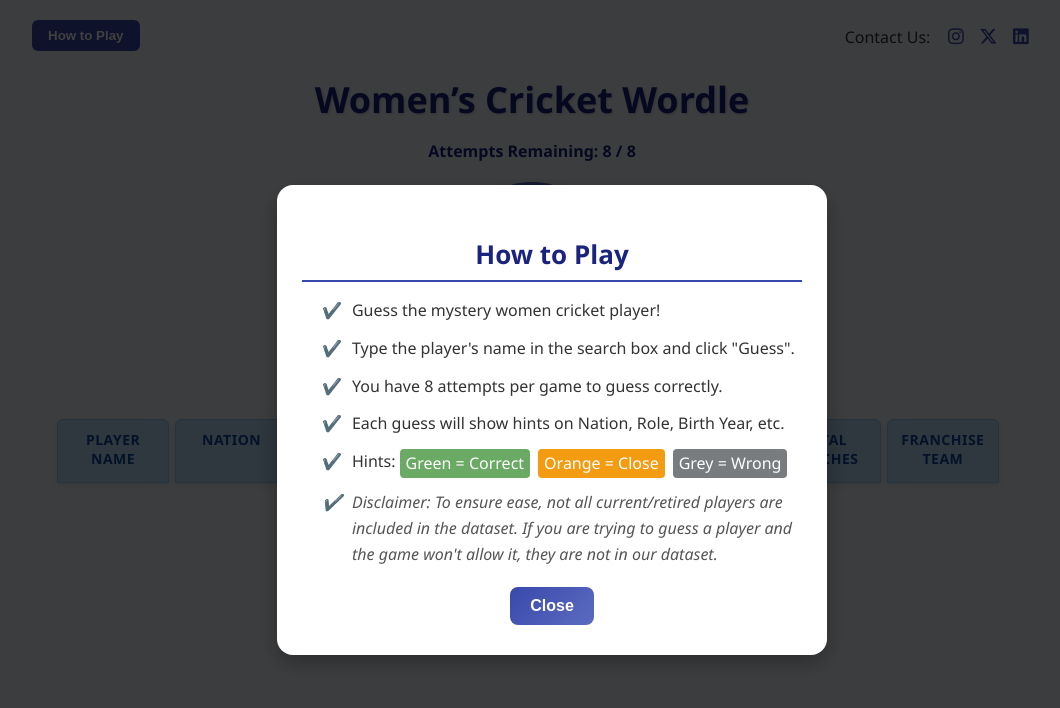
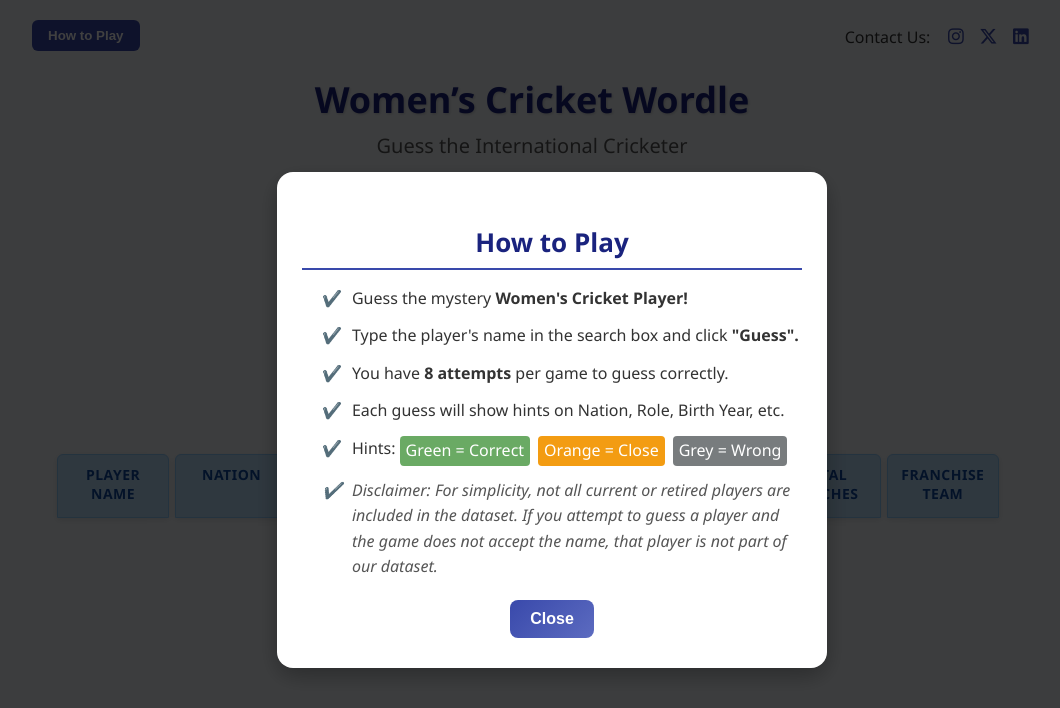
Before and after one commit to nikhilng99/cricket-wordle, a React (Vite) app: page / in a window 1280 px wide. Both pictures are taken after a click on the button "How to Play". Shown: the top 708 px of the page, without its empty margins (108-1168 px from the left). Built offline with nearby package versions, Linux system fonts and the light colour scheme.

Commit message:
Page updates

```diff
--- a/src/App.jsx
+++ b/src/App.jsx
@@ -10,7 +10,7 @@ import '@fortawesome/fontawesome-free/css/all.min.css';
 
 const MAX_ATTEMPTS = 8;
 const MAX_GAMES_PER_DAY = 3;
-const DISABLE_LIMIT = true;
+const DISABLE_LIMIT = false;
 
 function App() {
   const [mysteryPlayer, setMysteryPlayer] = useState(null);
@@ -22,6 +22,8 @@ function App() {
   const [showHowToPlay, setShowHowToPlay] = useState(false);
   const [gamesPlayedToday, setGamesPlayedToday] = useState(0);
   const [timeUntilReset, setTimeUntilReset] = useState("");
+  const [hideLimitMessage, setHideLimitMessage] = useState(false);
+
 
   const inputRef = useRef(null);
 
@@ -82,8 +84,11 @@ function App() {
   };
 
   const handleGuess = (guessName) => {
-    if (showPlayer || guesses.length >= MAX_ATTEMPTS) return;
-    if (!DISABLE_LIMIT && gamesPlayedToday >= MAX_GAMES_PER_DAY) return;
+      // 🚨 Stop and show overlay if daily limit reached
+    if (!DISABLE_LIMIT && gamesPlayedToday >= MAX_GAMES_PER_DAY) {
+        setHideLimitMessage(false); // ensure overlay is visible again
+        return;
+    }
 
     const player = players.find(p => p.name.toLowerCase() === guessName.toLowerCase());
     if (!player) return alert("Player not found!");
@@ -112,7 +117,8 @@ function App() {
   if (!mysteryPlayer) return <div>Loading...</div>;
 
   const attemptsRemaining = MAX_ATTEMPTS - guesses.length;
-  const limitReached = !DISABLE_LIMIT && gamesPlayedToday >= MAX_GAMES_PER_DAY;
+  const limitReached = !DISABLE_LIMIT && gamesPlayedToday >= MAX_GAMES_PER_DAY && !hideLimitMessage;
+
 
   return (
     <div className="container">
@@ -133,15 +139,16 @@ function App() {
 
       {/* Title */}
       <h1>Women’s Cricket Wordle</h1>
+      <h2 className="subtitle">Guess the International Cricketer</h2>
 
       {showHowToPlay && (
         <div className="overlay-message" onClick={() => setShowHowToPlay(false)}>
           <div className="how-to-play-content" onClick={(e) => e.stopPropagation()}>
             <h2>How to Play</h2>
             <ul>
-              <li>Guess the mystery women cricket player!</li>
-              <li>Type the player's name in the search box and click "Guess".</li>
-              <li>You have 8 attempts per game to guess correctly.</li>
+              <li>Guess the mystery&nbsp; <strong> Women's Cricket Player!</strong></li>
+              <li>Type the player's name in the search box and click&nbsp; <strong>"Guess".</strong></li>
+              <li>You have <strong>&nbsp;8 attempts</strong>&nbsp;per game to guess correctly.</li>
               <li>Each guess will show hints on Nation, Role, Birth Year, etc.</li>
               <li>
                   Hints:
@@ -150,8 +157,8 @@ function App() {
                   <span style={{ backgroundColor: '#787c7e', color: 'white', padding: '2px 6px', margin: '0 4px', borderRadius: '4px' }}>Grey = Wrong</span>
               </li>
               <li style={{ color: "#555", fontStyle: "italic" }}>
-                Disclaimer: To ensure ease, not all current/retired players are included in the dataset.
-                If you are trying to guess a player and the game won't allow it, they are not in our dataset.
+                  Disclaimer: For simplicity, not all current or retired players are included in the dataset.
+                  If you attempt to guess a player and the game does not accept the name, that player is not part of our dataset.
               </li>
 
             </ul>
@@ -161,10 +168,20 @@ function App() {
       )}
 
       {limitReached ? (
-        <div className="overlay-message">
-          <h2>You've played {MAX_GAMES_PER_DAY} games today!</h2>
-          <p>Next mystery player will be available in: <strong>{timeUntilReset}</strong></p>
-        </div>
+            <div className="overlay-message">
+              <p className="limit-text">
+                <strong>You've played {MAX_GAMES_PER_DAY} games today!</strong>
+              </p>
+              <p className="limit-text">
+                Next mystery player will be available in: <strong>{timeUntilReset}</strong>
+              </p>
+              <button
+                className="close-overlay-button"
+                onClick={() => setHideLimitMessage(true)}
+              >
+                Close ✖
+              </button>
+            </div>
       ) : (
         <>
           <div className="attempts-info">
--- a/src/components/ShareModal.css
+++ b/src/components/ShareModal.css
@@ -46,13 +46,15 @@
 }
 
 .copy-btn {
-  background-color: #6aaa64; /* green */
-  color: #fff;
+  background: linear-gradient(135deg, #3949ab, #5c6bc0);
+  color: white;
+  box-shadow: 0 2px 6px rgba(0, 0, 0, 0.15);
 }
 
 .copy-btn:hover {
-  background-color: #51924d;
+  transform: translateY(-2px);
 }
+
 
 .close-btn {
   background-color: #787c7e; /* grey */
--- a/src/components/ShareModal.jsx
+++ b/src/components/ShareModal.jsx
@@ -54,7 +54,7 @@ function ShareModal({ show, onClose, guesses, mysteryPlayer, maxAttempts = 8 })
   const copyToClipboard = () => {
     navigator.clipboard.writeText(shareText).then(() => {
       setCopied(true);
-      setTimeout(() => setCopied(false), 1500);
+      setTimeout(() => setCopied(false), 3000);
     });
   };
 
--- a/src/index.css
+++ b/src/index.css
@@ -279,7 +279,7 @@ footer a:hover {
 }
 
 footer .developer-credit {
-  margin-left: 10px;
+  margin-left: 5px;
   font-weight: bold;
 }
 
@@ -413,3 +413,61 @@ footer .developer-credit {
   color: #d32f2f;
   text-align: center;
 }
+.overlay-message {
+  text-align: center;      /* Center all text */
+  padding: 20px;
+}
+
+.limit-text {
+  margin: 8px 0;           /* Small space between the lines */
+  font-size: 18px;
+  color: #333;
+}
+
+.overlay-message {
+  position: fixed;
+  top: 0; left: 0;
+  width: 100%; height: 100%;
+  background-color: rgba(0,0,0,0.75);
+
+  /* Center content */
+  display: flex;
+  flex-direction: column;
+  justify-content: center;
+  align-items: center;
+
+  padding: 20px;
+  z-index: 9999;
+  text-align: center;
+}
+
+.limit-text {
+  margin: 8px 0;
+  font-size: 18px;
+  color: #fff;            /* make sure text is visible on dark overlay */
+}
+
+.close-overlay-button {
+  display: block;
+  margin: 16px auto 0;
+  padding: 8px 20px;
+  background-color: #3949ab;
+  color: white;
+  border: none;
+  border-radius: 6px;
+  font-weight: bold;
+  cursor: pointer;
+  transition: background-color 0.2s ease;
+}
+
+.close-overlay-button:hover {
+  background-color: #5c6bc0;
+}
+.subtitle {
+  font-size: 1.25rem;  /* slightly smaller than h1 */
+  font-weight: 500;
+  color: #555;         /* soft gray */
+  margin-top: -8px;    /* bring it closer to h1 */
+  margin-bottom: 16px; /* space before next content */
+  text-align: center;
+}
```
Also changed, not shown: package.json (+6 -2 lines), 2 other files (tests, documents, lock files or other folders).
